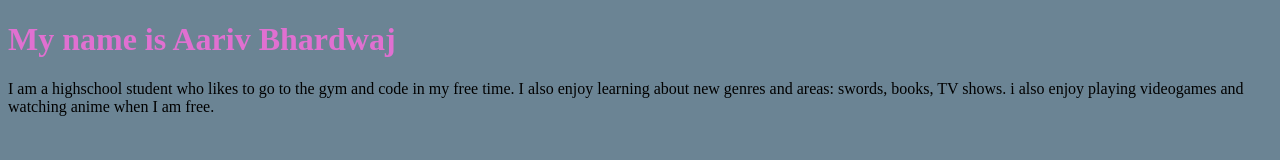
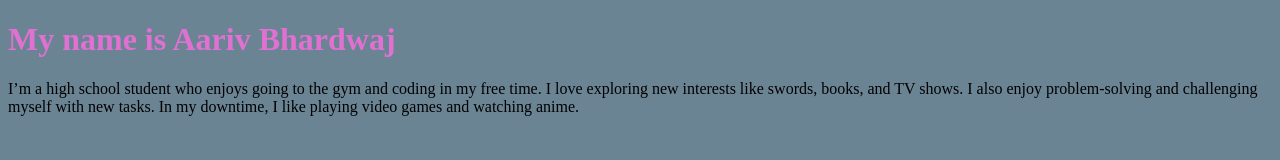
Before and after one commit to aarivbhardwaj/aarivbhardwaj.github.io, a plain HTML site: page index.html in a window 1280 px wide. Drawn offline with Linux system fonts and the light colour scheme.

Commit message:
Update index.html
Added a better introduction of myself that I thought sounded better

```diff
--- a/index.html
+++ b/index.html
@@ -18,6 +18,6 @@
 </head>
 <body>
     <h1> My name is Aariv Bhardwaj</h1>
-    <p> I am a highschool student who likes to go to the gym and code in my free time. I also enjoy learning about new genres and areas: swords, books, TV shows. i also enjoy playing videogames and watching anime when I am free.  </p>
+    <p> I’m a high school student who enjoys going to the gym and coding in my free time. I love exploring new interests like swords, books, and TV shows. I also enjoy problem-solving and challenging myself with new tasks. In my downtime, I like playing video games and watching anime.  </p>
 </body>
 </html>
```
